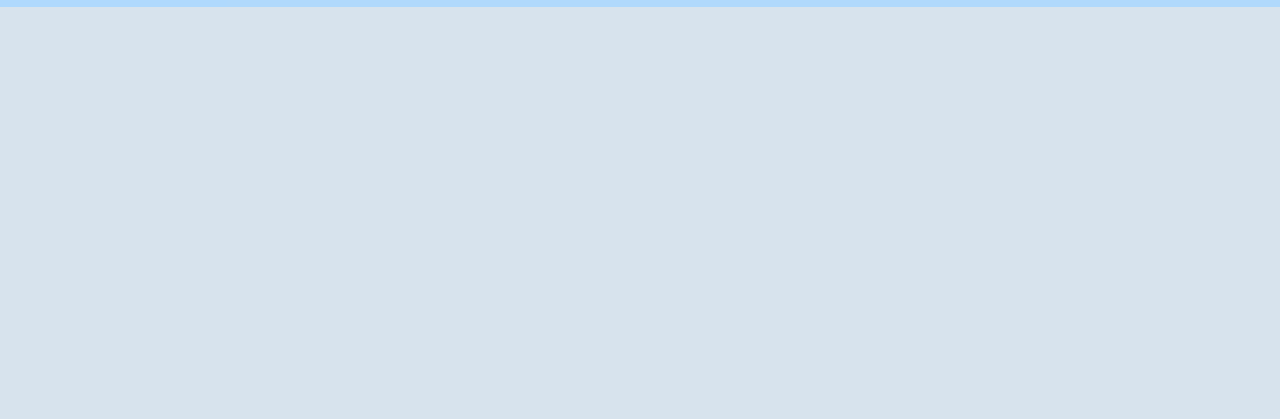
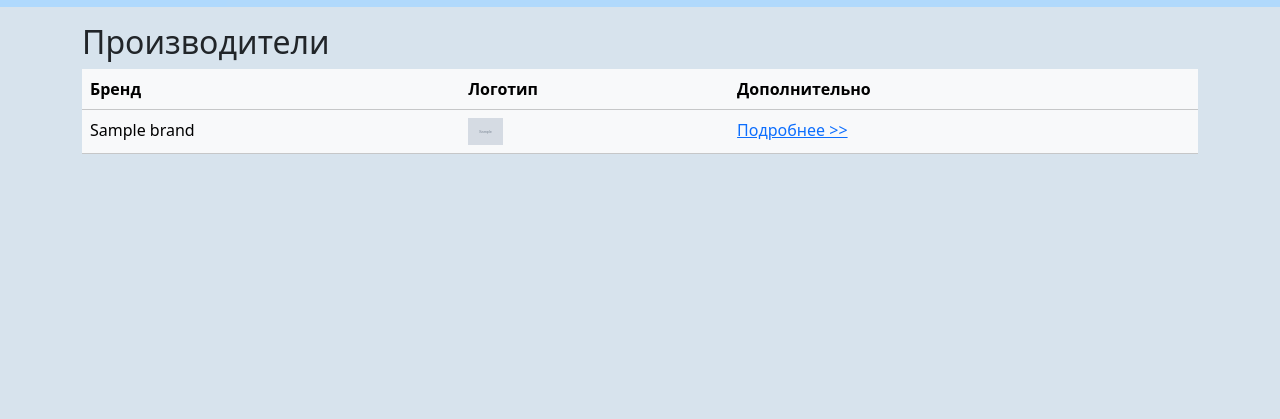
Before and after one commit to vikneo/instructions, a Django app: page /brand in a window 1280 px wide. Shown: the part 176-595 px from the top of the page. Run offline with Django 5.2, Linux system fonts and the light colour scheme; tables that the repository leaves empty hold one stand-in row (values such as "Sample post"); grey boxes marked "Sample" are stand-in pictures; some libraries are stand-ins or nearby versions.

Commit message:
added cjntent for brand_list.html

```diff
--- a/documents/templates/brands/brand_list.html
+++ b/documents/templates/brands/brand_list.html
@@ -10,3 +10,35 @@
     </ol>
 </nav>
 {% endblock %}
+
+{% block content %}
+<div class="container">
+    <h2>{{ title }}</h2>
+    <table class="table table-light table-hover">
+        <thead>
+            <tr>
+                <th scope="col">Бренд</th>
+                <th scope="col">Логотип</th>
+                <th scope="col">Дополнительно</th>
+            </tr>
+        </thead>
+        {% for brand in brands %}
+        <tbody>
+            <tr>
+                <td>{{ brand.name }}</td>
+                <td>
+                    {% if brand.icon %}
+                    <img src="{{ brand.icon.url }}" width="35px" alt="MT">
+                    {% else %}
+                    <span>no logo</span>
+                    {% endif %}
+                </td>
+                <td>
+                    <a href="#">Подробнее >></a>
+                </td>
+            </tr>
+        </tbody>
+        {% endfor %}
+    </table>
+</div>
+{% endblock %}
```
